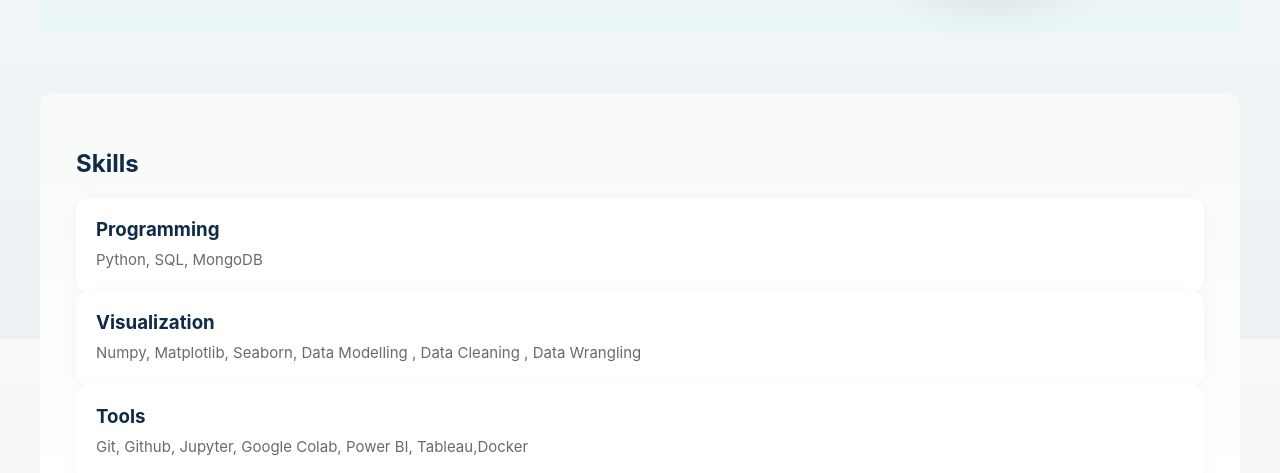
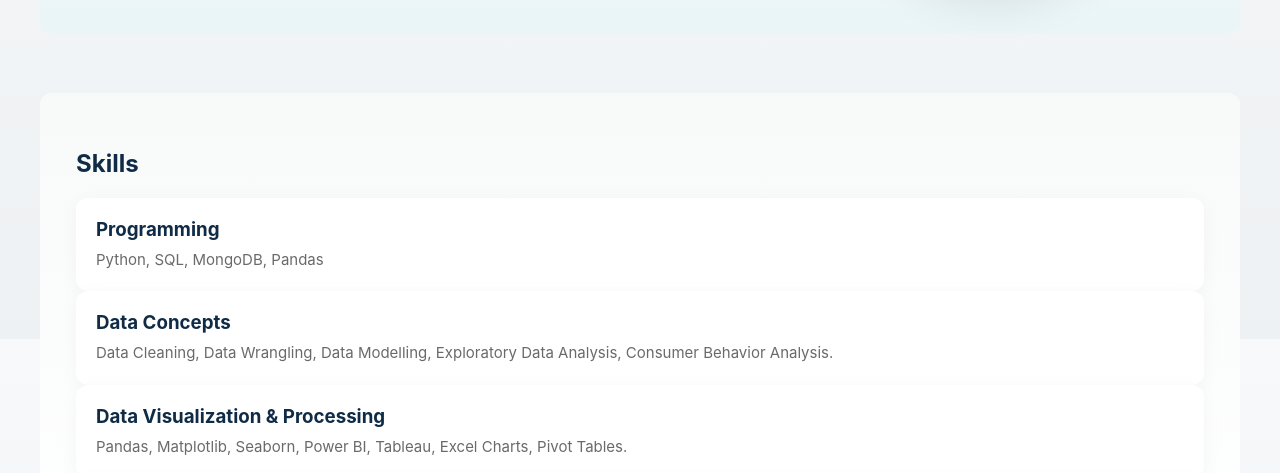
Before and after one commit to riyapandey23/PortfolioHost, a plain HTML site: page index.html in a window 1280 px wide. Shown: the part 479-952 px from the top of the page. Drawn offline with nearby package versions, Linux system fonts and the light colour scheme.

Commit message:
Updated Portfolio

```diff
--- a/index.html
+++ b/index.html
@@ -55,9 +55,12 @@
     <section id="skills" class="skills fade-in">
       <h2>Skills</h2>
       <div class="skill-grid">
-        <div class="skill-card"><h3>Programming</h3><p>Python, SQL, MongoDB</p></div>
-        <div class="skill-card"><h3>Visualization</h3><p> Numpy, Matplotlib, Seaborn, Data Modelling , Data Cleaning , Data Wrangling</p></div>
-        <div class="skill-card"><h3>Tools</h3><p>Git, Github, Jupyter, Google Colab, Power BI, Tableau,Docker</p></div>
+        <div class="skill-card"><h3>Programming</h3><p>Python, SQL, MongoDB, Pandas</p></div>
+        <div class="skill-card"><h3>Data Concepts</h3><p> Data Cleaning, Data Wrangling, Data Modelling, Exploratory Data Analysis,
+Consumer Behavior Analysis.</p></div>
+        <div class="skill-card"><h3>Data Visualization & Processing</h3><p> Pandas, Matplotlib, Seaborn, Power BI, Tableau, Excel
+Charts, Pivot Tables.</p></div>
+        <div class="skill-card"><h3>Tools & Platforms</h3><p>Git, Github, Jupyter, Google Colab, Power BI, Tableau,Docker</p></div>
       </div>
     </section>
     <section id="education" class="education fade-in">
```
